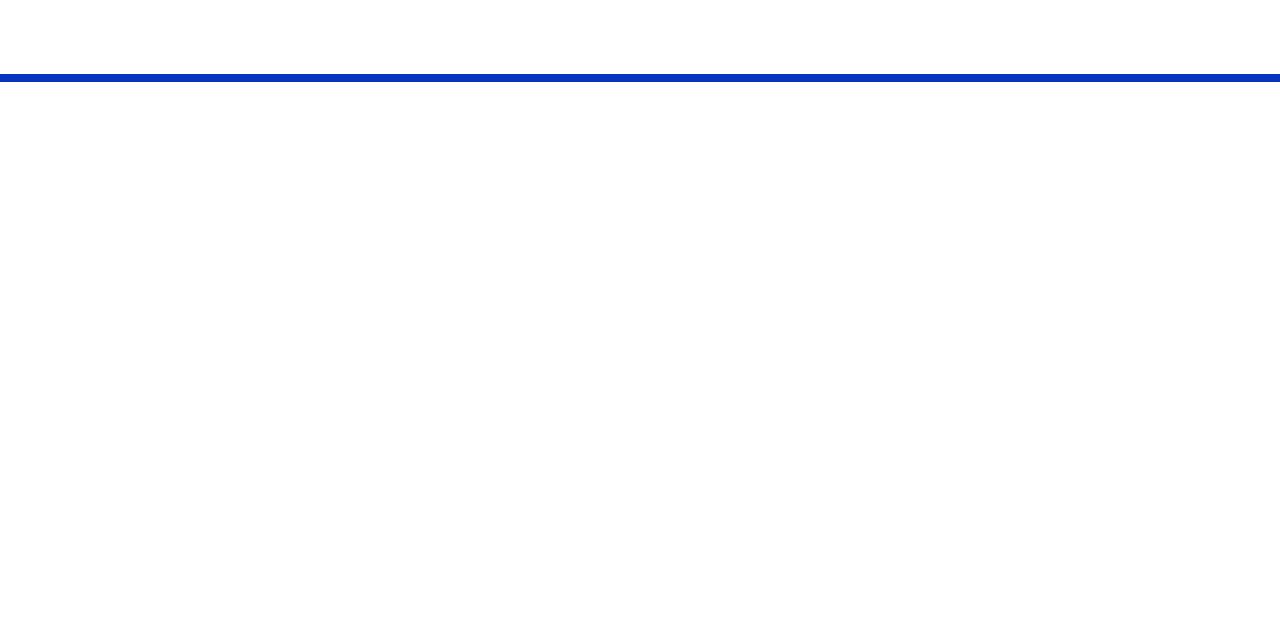
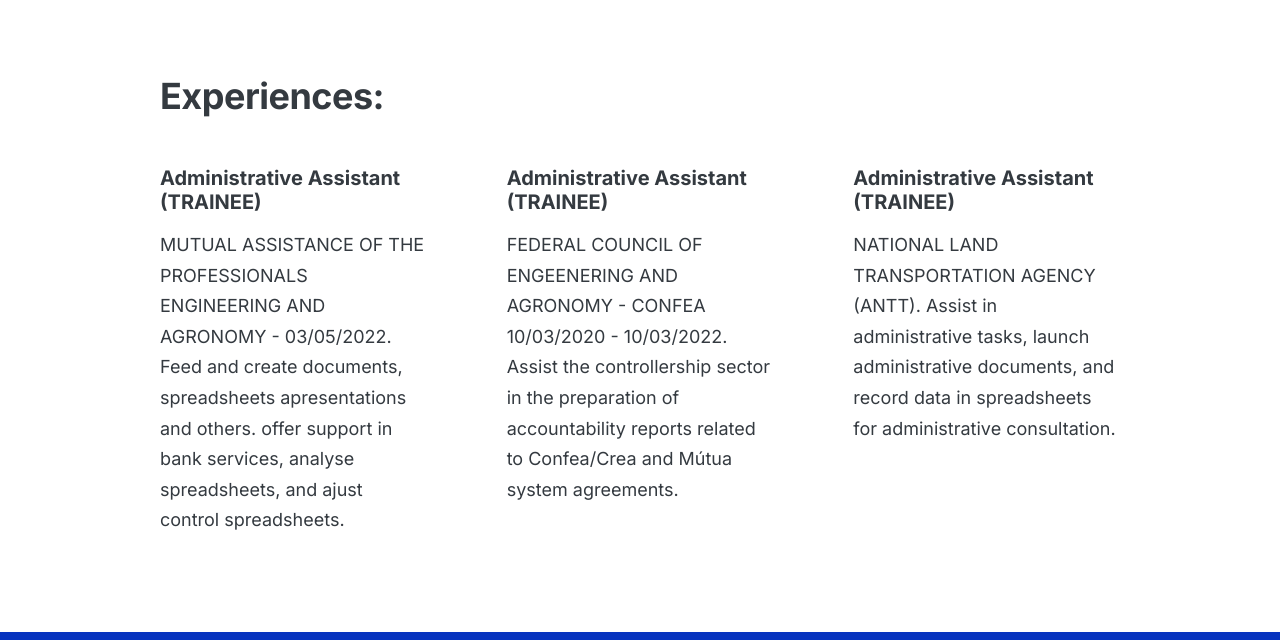
Before and after one commit to wannacry3030/resume, a plain HTML site: page index.html in a window 1280 px wide. Shown: the part 416-1056 px from the top of the page. Before the commit the page ends 800 px from the top, so only its background shows below. Drawn offline with Linux system fonts and the light colour scheme.

Commit message:
modified:   Style.css 	modified:   conteudo.txt 	modified:   index.html

```diff
--- a/Style.css
+++ b/Style.css
@@ -62,3 +62,24 @@
 .btn:active {
   background-color: #0733bf;
 }
+h2 {
+  margin-bottom: 48px;
+  font-size: 36px;
+  letter-spacing: -0.5px;
+  /* 24 / 32 / 48  */
+}
+
+.grid-3-cols {
+  display: grid;
+  grid-template-columns: repeat(3, 1fr);
+  column-gap: 80px;
+}
+.features-title {
+  margin-bottom: 16px;
+  font-size: 20px;
+}
+
+.features-text {
+  font-size: 18px;
+  line-height: 1.7;
+}
--- a/index.html
+++ b/index.html
@@ -26,6 +26,50 @@
         </div>
         <img class="img1" src="cloud.jpg" alt="photo" />
       </header>
+
+      <section>
+        <h2>Experiences:</h2>
+        <div class="grid-3-cols">
+          <div>
+            <p class="features-title">
+              <strong>Administrative Assistant (TRAINEE)</strong>
+            </p>
+            <p class="features-text">
+              MUTUAL ASSISTANCE OF THE PROFESSIONALS ENGINEERING AND AGRONOMY -
+              03/05/2022. Feed and create documents, spreadsheets apresentations
+              and others. offer support in bank services, analyse spreadsheets,
+              and ajust control spreadsheets.
+            </p>
+          </div>
+
+          <div>
+            <p class="features-title">
+              <strong>Administrative Assistant (TRAINEE)</strong>
+            </p>
+            <p class="features-text">
+              FEDERAL COUNCIL OF ENGEENERING AND AGRONOMY - CONFEA 10/03/2020 -
+              10/03/2022. Assist the controllership sector in the preparation of
+              accountability reports related to Confea/Crea and Mútua system
+              agreements.
+            </p>
+          </div>
+
+          <div>
+            <p class="features-title">
+              <strong>Administrative Assistant (TRAINEE)</strong>
+            </p>
+            <p class="features-text">
+              NATIONAL LAND TRANSPORTATION AGENCY (ANTT). Assist in
+              administrative tasks, launch administrative documents, and record
+              data in spreadsheets for administrative consultation.
+            </p>
+          </div>
+        </div>
+      </section>
+
+      <section class="testimonial-section">
+        <div></div>
+      </section>
     </div>
   </body>
 </html>
```
Also changed, not shown: conteudo.txt.
